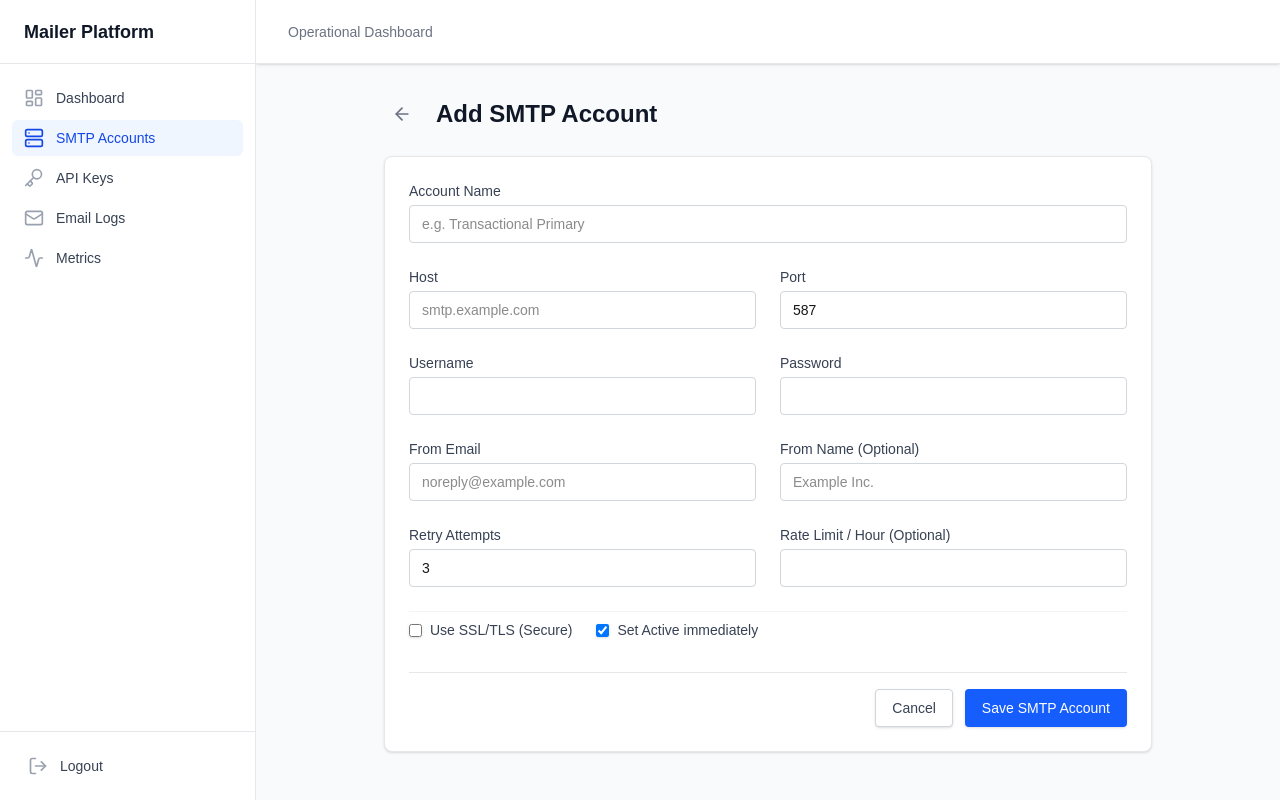
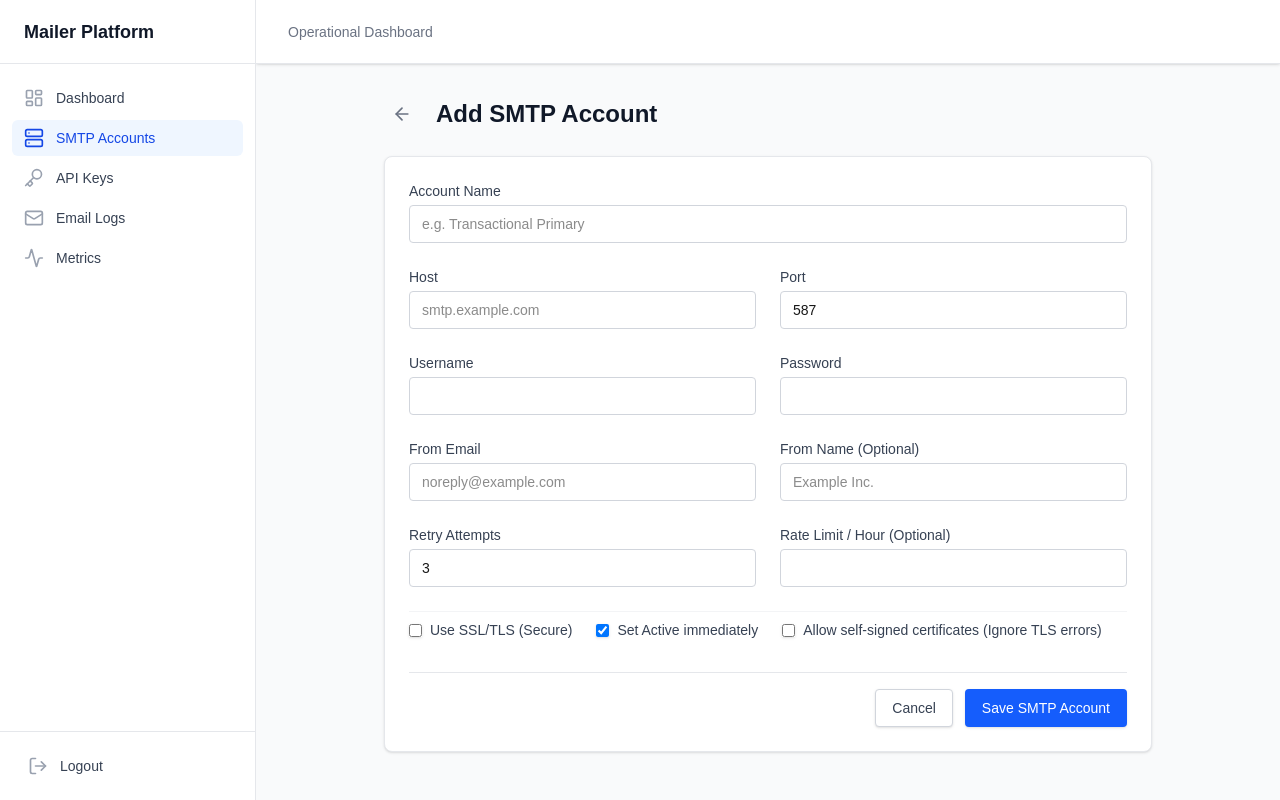
Before and after one commit to riandycandra/smtpforge, a Next.js app in the folder apps/web/: page /dashboard/smtp/new in a window 1280 px wide. Built offline with nearby package versions, Linux system fonts and the light colour scheme; no server answers.

Commit message:
feat: implement SMTP account management including creation, editing, testing, and deletion features

```diff
--- a/apps/web/src/app/dashboard/smtp/[id]/page.tsx
+++ b/apps/web/src/app/dashboard/smtp/[id]/page.tsx
@@ -21,6 +21,7 @@ const formSchema = z.object({
   retry_attempts: z.coerce.number().min(0).max(10).default(3),
   rate_limit_per_hour: z.coerce.number().min(1).optional().or(z.literal('')),
   is_active: z.boolean().default(true),
+  ignore_tls_errors: z.boolean().default(false),
 });
 
 export default function EditSmtpPage() {
@@ -48,6 +49,7 @@ export default function EditSmtpPage() {
       retry_attempts: 3,
       rate_limit_per_hour: '',
       is_active: true,
+      ignore_tls_errors: false,
     }
   });
 
@@ -69,6 +71,7 @@ export default function EditSmtpPage() {
             retry_attempts: data.retry_attempts,
             rate_limit_per_hour: data.rate_limit_per_hour || '',
             is_active: data.is_active,
+            ignore_tls_errors: data.ignore_tls_errors || false,
           });
         }
       } catch (err: any) {
@@ -283,6 +286,15 @@ export default function EditSmtpPage() {
                 />
                 <span className="ml-2 text-sm text-gray-700">Active</span>
               </label>
+
+              <label className="flex items-center">
+                <input
+                  type="checkbox"
+                  {...register('ignore_tls_errors')}
+                  className="rounded border-gray-300 text-blue-600 shadow-sm focus:border-blue-300 focus:ring focus:ring-blue-200 focus:ring-opacity-50"
+                />
+                <span className="ml-2 text-sm text-gray-700">Allow self-signed certificates (Ignore TLS errors)</span>
+              </label>
             </div>
           </div>
 
--- a/apps/web/src/app/dashboard/smtp/new/page.tsx
+++ b/apps/web/src/app/dashboard/smtp/new/page.tsx
@@ -21,6 +21,7 @@ const formSchema = z.object({
   retry_attempts: z.coerce.number().min(0).max(10).default(3),
   rate_limit_per_hour: z.coerce.number().min(1).optional().or(z.literal('')),
   is_active: z.boolean().default(true),
+  ignore_tls_errors: z.boolean().default(false),
 });
 
 export default function NewSmtpPage() {
@@ -34,6 +35,7 @@ export default function NewSmtpPage() {
       secure: false,
       retry_attempts: 3,
       is_active: true,
+      ignore_tls_errors: false,
     }
   });
 
@@ -176,6 +178,15 @@ export default function NewSmtpPage() {
                 />
                 <span className="ml-2 text-sm text-gray-700">Set Active immediately</span>
               </label>
+
+              <label className="flex items-center">
+                <input
+                  type="checkbox"
+                  {...register('ignore_tls_errors')}
+                  className="rounded border-gray-300 text-blue-600 shadow-sm focus:border-blue-300 focus:ring focus:ring-blue-200 focus:ring-opacity-50"
+                />
+                <span className="ml-2 text-sm text-gray-700">Allow self-signed certificates (Ignore TLS errors)</span>
+              </label>
             </div>
           </div>
 
```
Also changed, not shown: packages/database/src/models/SmtpAccount.ts (+8 -1 lines), 2 other files (tests, documents, lock files or other folders).
